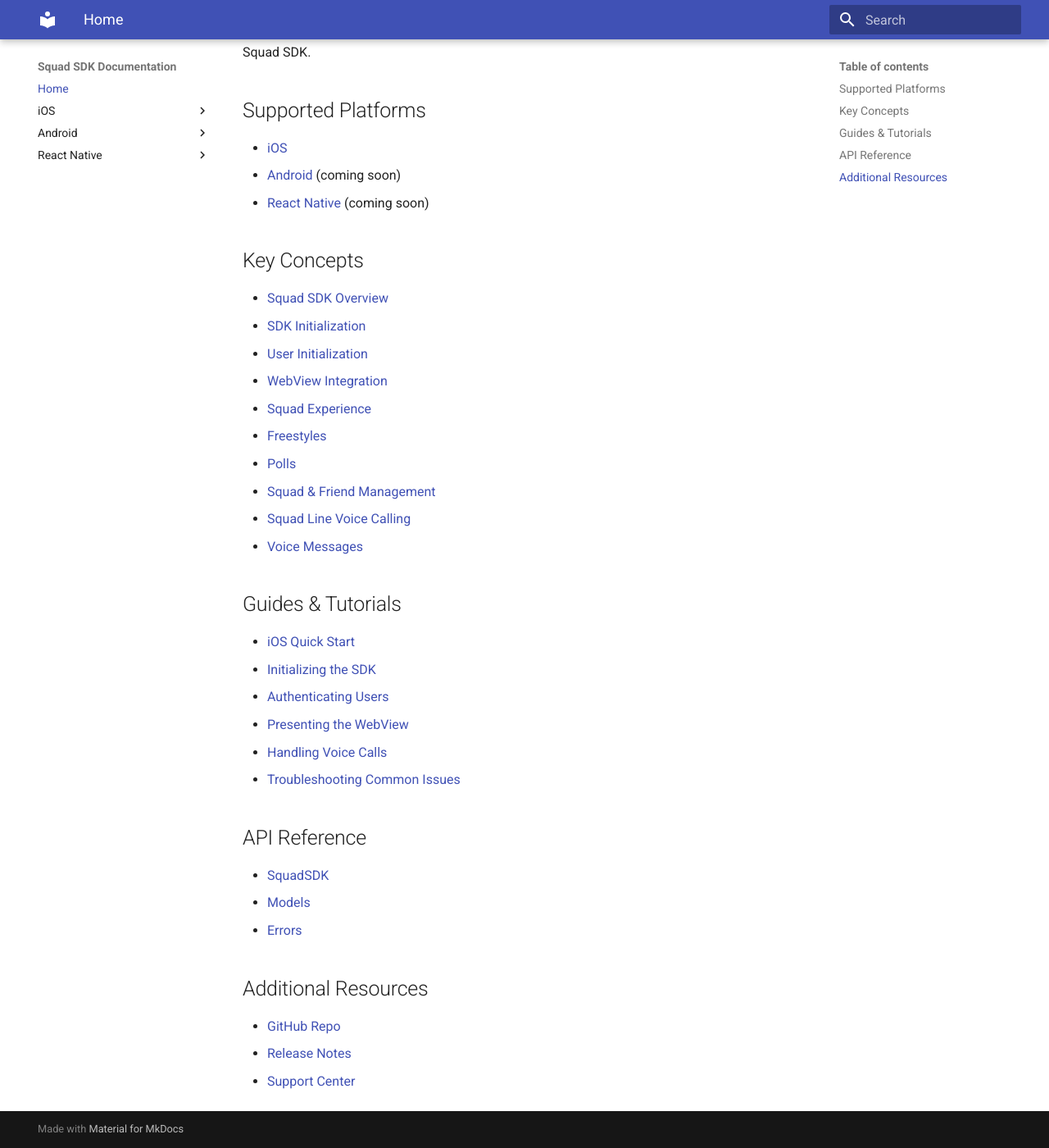
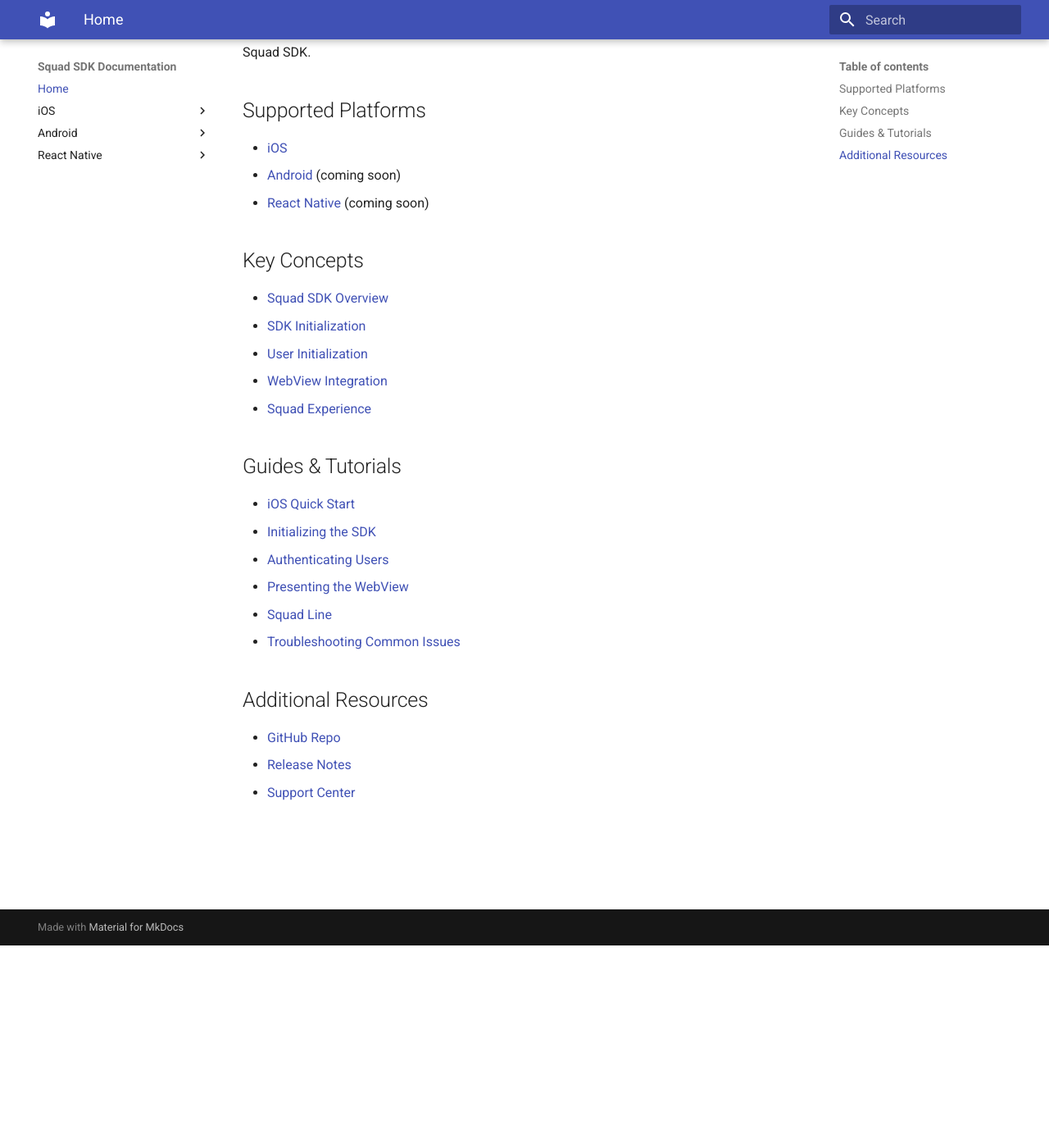
Before and after one commit to withyoursquad/squad-sdk-docs, an MkDocs documentation site: the page built from docs/index.md, in a window 1280 px wide and 1400 px high, scrolled down 247 px. Shown: the whole window at 82% size. Built offline with MkDocs 1.6.1 and Material for MkDocs 9.7.7, drawn with Linux system fonts in a browser that asks for light colours.

Commit message:
update index

```diff
--- a/docs/index.md
+++ b/docs/index.md
@@ -17,11 +17,6 @@
 - [User Initialization](user-init.md)
 - [WebView Integration](webview-integration.md)
 - [Squad Experience](squad-experience.md)
-  - [Freestyles](freestyles.md)
-  - [Polls](polls.md)
-  - [Squad & Friend Management](squad-friends.md)
-  - [Squad Line Voice Calling](voice-calling.md)
-  - [Voice Messages](voice-messages.md)
 
 ## Guides & Tutorials
 
@@ -29,14 +24,8 @@
 - [Initializing the SDK](ios/sdk-init.md)
 - [Authenticating Users](ios/user-auth.md)
 - [Presenting the WebView](ios/webview-present.md)
-- [Handling Voice Calls](ios/voice-calls.md)
+- [Squad Line](ios/squad-line.md)
 - [Troubleshooting Common Issues](ios/troubleshooting.md)
-
-## API Reference
-
-- [SquadSDK](ios/api/squad-sdk.md)
-- [Models](ios/api/models.md)
-- [Errors](ios/api/errors.md)
 
 ## Additional Resources
 
```
